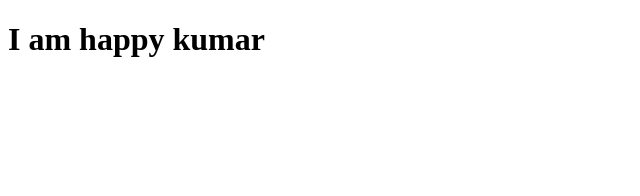
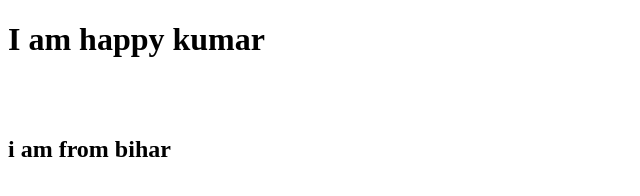
Before and after one commit to happykumar1198/Website, a plain HTML site: page index.html in a window 1280 px wide. Shown: the whole page, without its empty margins (0-640 px from the left). Drawn offline with Linux system fonts and the light colour scheme.

Commit message:
add location
same

```diff
--- a/index.html
+++ b/index.html
@@ -8,5 +8,7 @@
 </head>
 <body>
     <h1>I am happy kumar</h1>
+    <br><br>
+    <h2>i am from bihar</h2>
 </body>
 </html>
```
